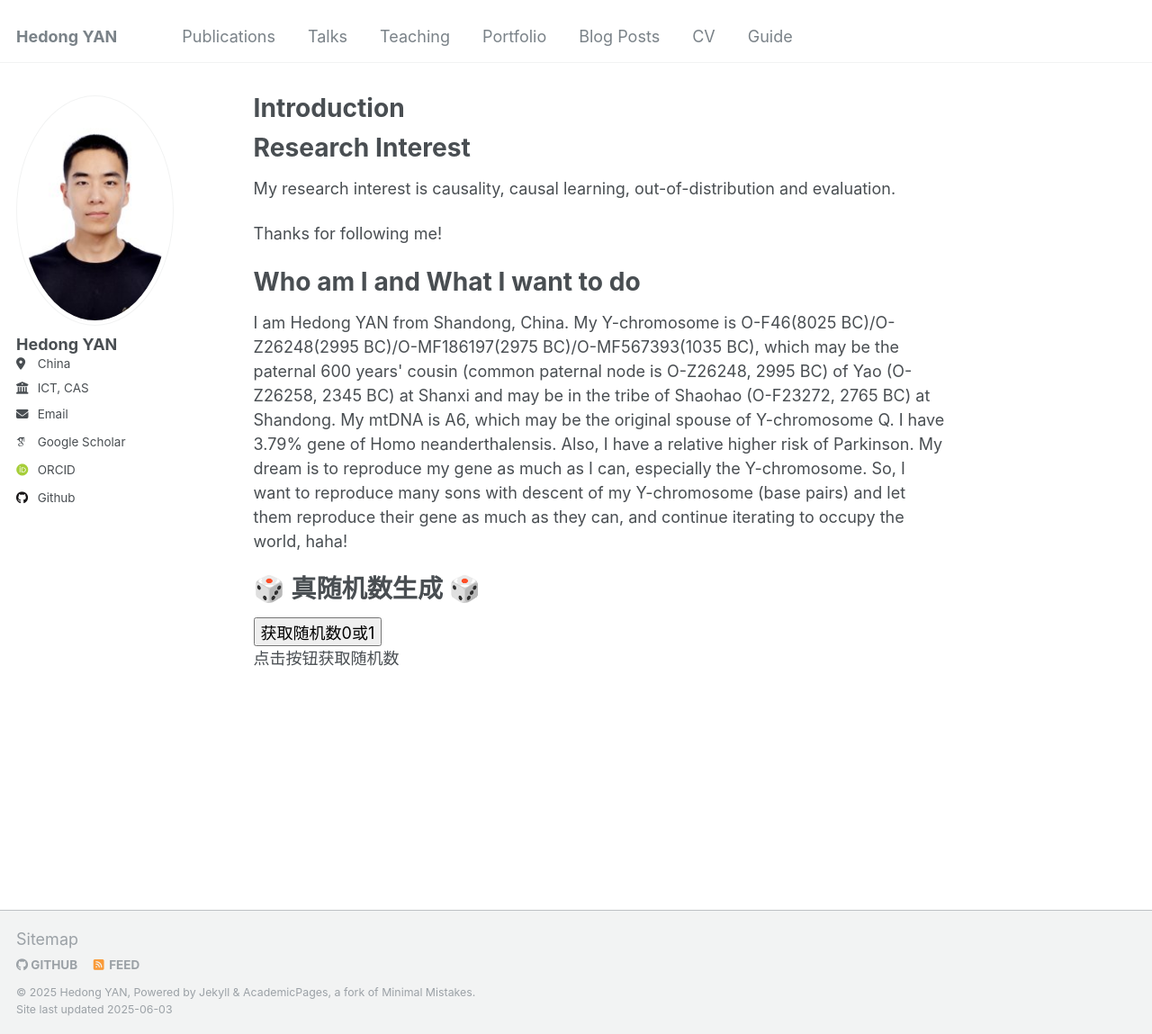
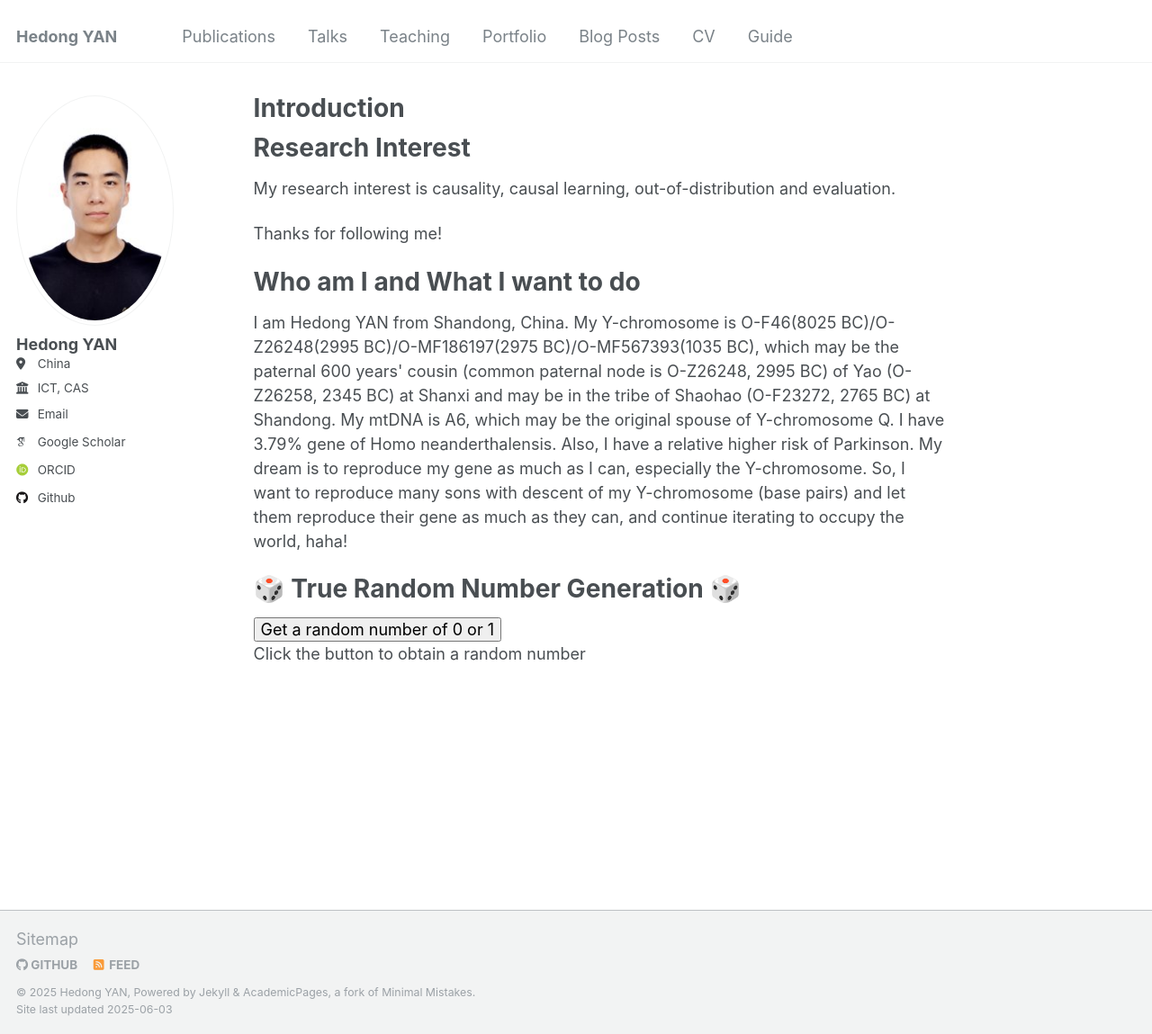
Before and after one commit to hedongyan/hedongyan.github.io, a Jekyll site: the page built from _pages/about.html, in a window 1280 px wide and 1149 px high. Shown: the whole window at 90% size. Built offline with Jekyll 4.4.1, drawn with Linux system fonts in a browser that asks for light colours; some web fonts are replaced.

Commit message:
change to english

```diff
--- a/_pages/about.html
+++ b/_pages/about.html
@@ -15,22 +15,22 @@ redirect_from:
 <p>I am Hedong YAN from Shandong, China. My Y-chromosome is O-F46(8025 BC)/O-Z26248(2995 BC)/O-MF186197(2975 BC)/O-MF567393(1035 BC), which may be the paternal 600 years' cousin (common paternal node is O-Z26248, 2995 BC) of Yao (O-Z26258, 2345 BC) at Shanxi and may be in the tribe of Shaohao (O-F23272, 2765 BC) at Shandong. My mtDNA is A6, which may be the original spouse of Y-chromosome Q. I have 3.79% gene of Homo neanderthalensis. Also, I have a relative higher risk of Parkinson. My dream is to reproduce my gene as much as I can, especially the Y-chromosome. So, I want to reproduce many sons with descent of my Y-chromosome (base pairs) and let them reproduce their gene as much as they can, and continue iterating to occupy the world, haha! </p>
 <!-- <img src="/images/狗头表情.webp"> -->
 
-<h1>🎲 真随机数生成 🎲 </h1>
-<button onclick="getRandomBit()">获取随机数0或1</button>
-<p id="result">点击按钮获取随机数</p>
+<h1>🎲 True Random Number Generation 🎲 </h1>
+<button onclick="getRandomBit()">Get a random number of 0 or 1</button>
+<p id="result">Click the button to obtain a random number</p>
 
 <script>
   async function getRandomBit() {
     const resultEl = document.getElementById("result");
-    resultEl.textContent = "正在生成，请稍候...";
+    resultEl.textContent = "Generating, please wait...";
     try {
       const res = await fetch('https://www.random.org/integers/?num=1&min=0&max=1&col=1&base=10&format=plain&rnd=new');
-      if (!res.ok) throw new Error('网络错误');
+      if (!res.ok) throw new Error('Network error');
       const text = await res.text();
       const bit = text.trim();
-      resultEl.textContent = `新的随机数是：${bit} （时间：${new Date().toLocaleTimeString()}）`;
+      resultEl.textContent = `New random number is ${bit} （Time: ${new Date().toLocaleTimeString()}）`;
     } catch (e) {
-      resultEl.textContent = "获取随机数失败：" + e.message;
+      resultEl.textContent = "Failed to obtain random number:" + e.message;
     }
   }
 </script>
```
